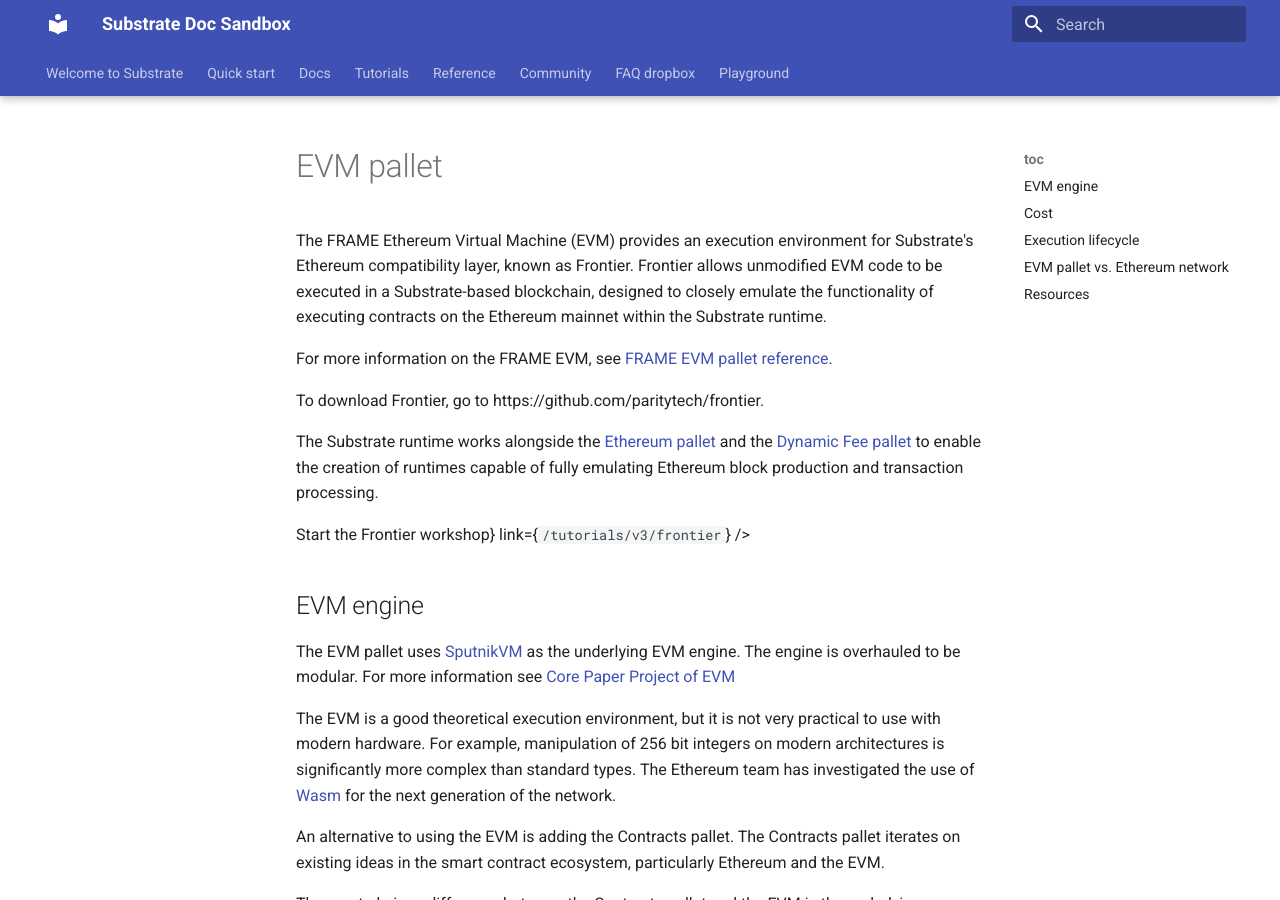
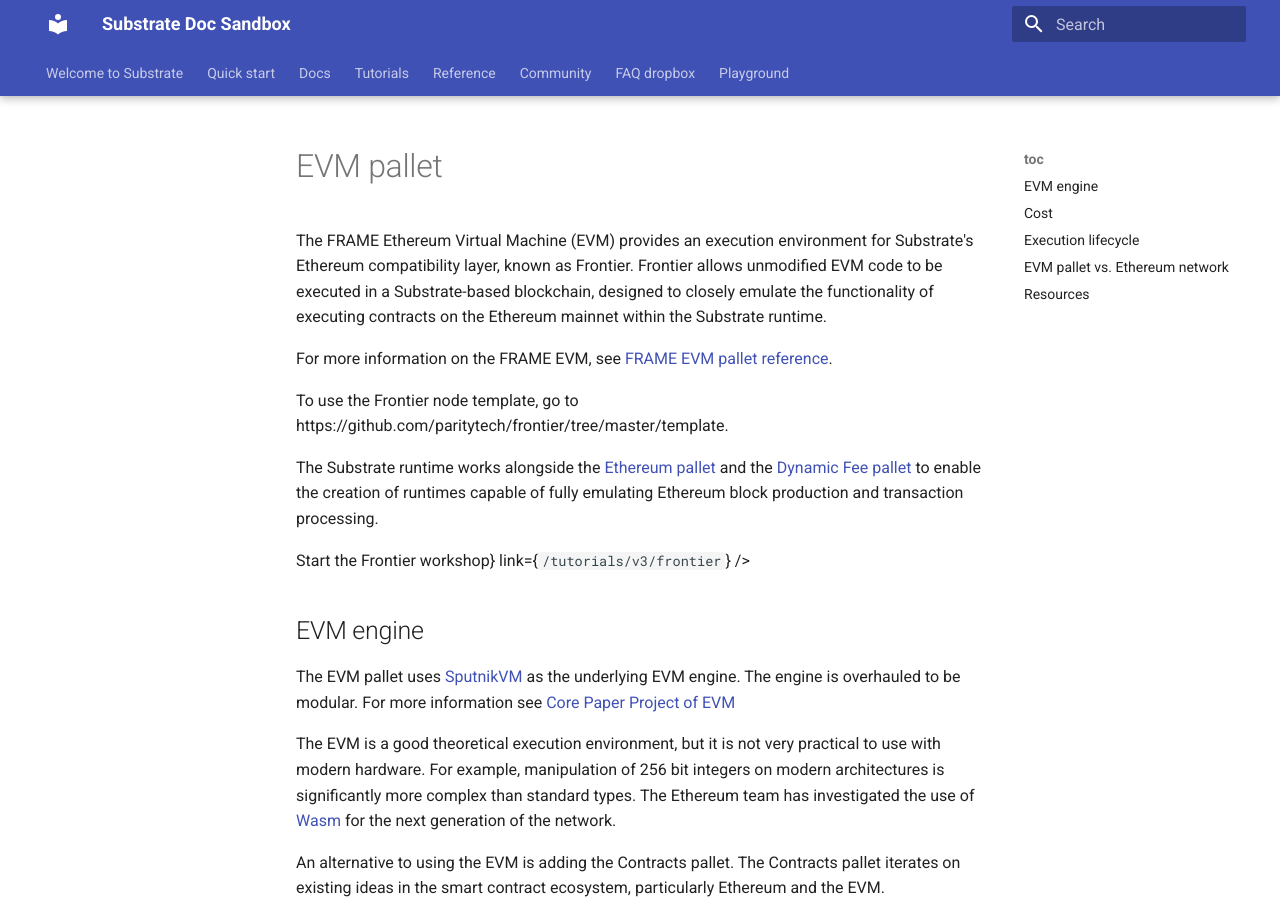
Before and after one commit to polkadot-developers/docs-sandbox, an MkDocs documentation site: the page built from source/docs/main-docs/05-design/evm-pallet.md, in a window 1280 px wide and 900 px high. Built offline with MkDocs 1.6.1 and Material for MkDocs 9.7.7, drawn with Linux system fonts in a browser that asks for light colours.

Commit message:
Update source/docs/main-docs/05-design/evm-pallet.md

```diff
--- a/source/docs/main-docs/05-design/evm-pallet.md
+++ b/source/docs/main-docs/05-design/evm-pallet.md
@@ -4,7 +4,7 @@
 
 For more information on the FRAME EVM, see [FRAME EVM pallet reference](https://docs.rs/pallet_evm/).
 
-To download Frontier, go to https://github.com/paritytech/frontier.
+To use the Frontier node template, go to https://github.com/paritytech/frontier/tree/master/template.
 
 The Substrate runtime works alongside the [Ethereum pallet](https://docs.rs/pallet-ethereum) and the [Dynamic Fee pallet](https://docs.rs/pallet-dynamic-fee) to enable the creation of runtimes capable of fully emulating Ethereum block production and transaction processing.
 
```
